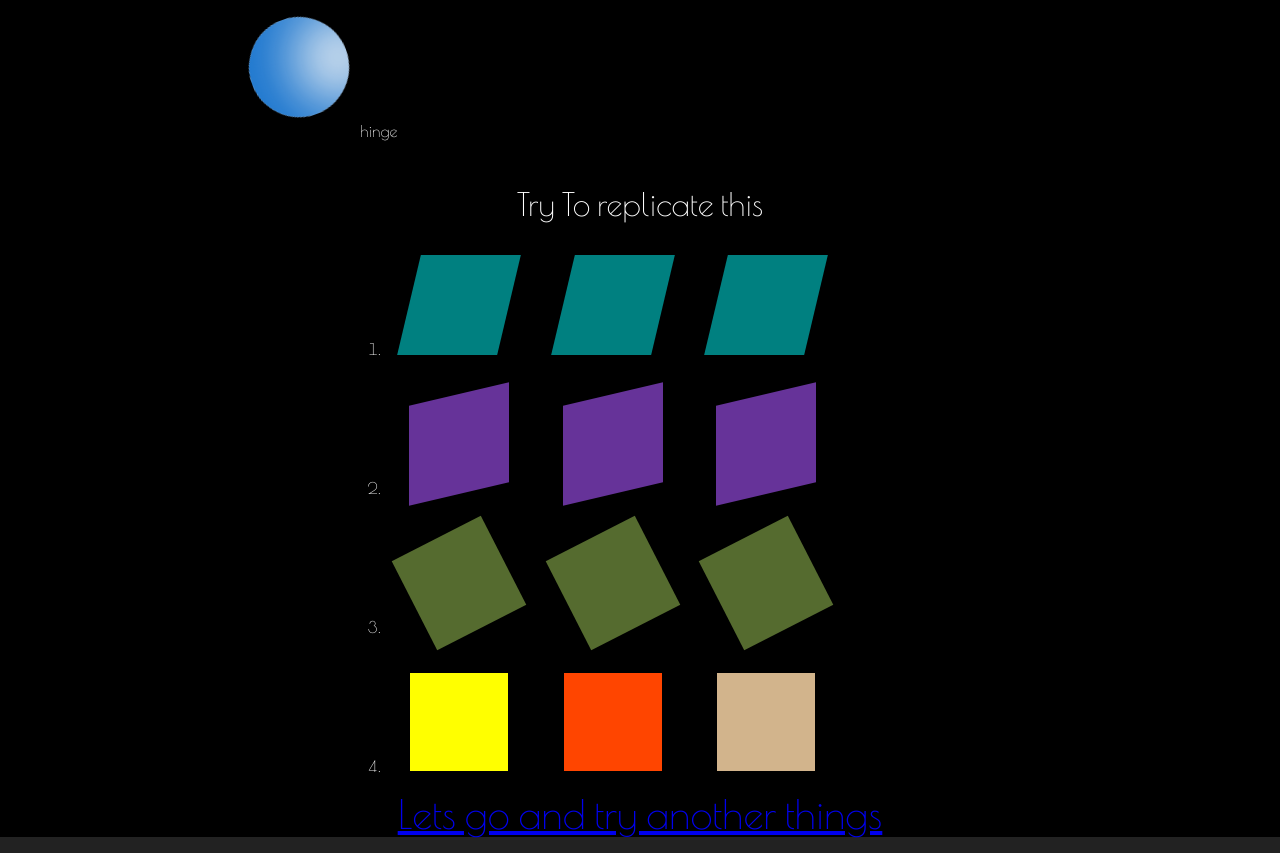
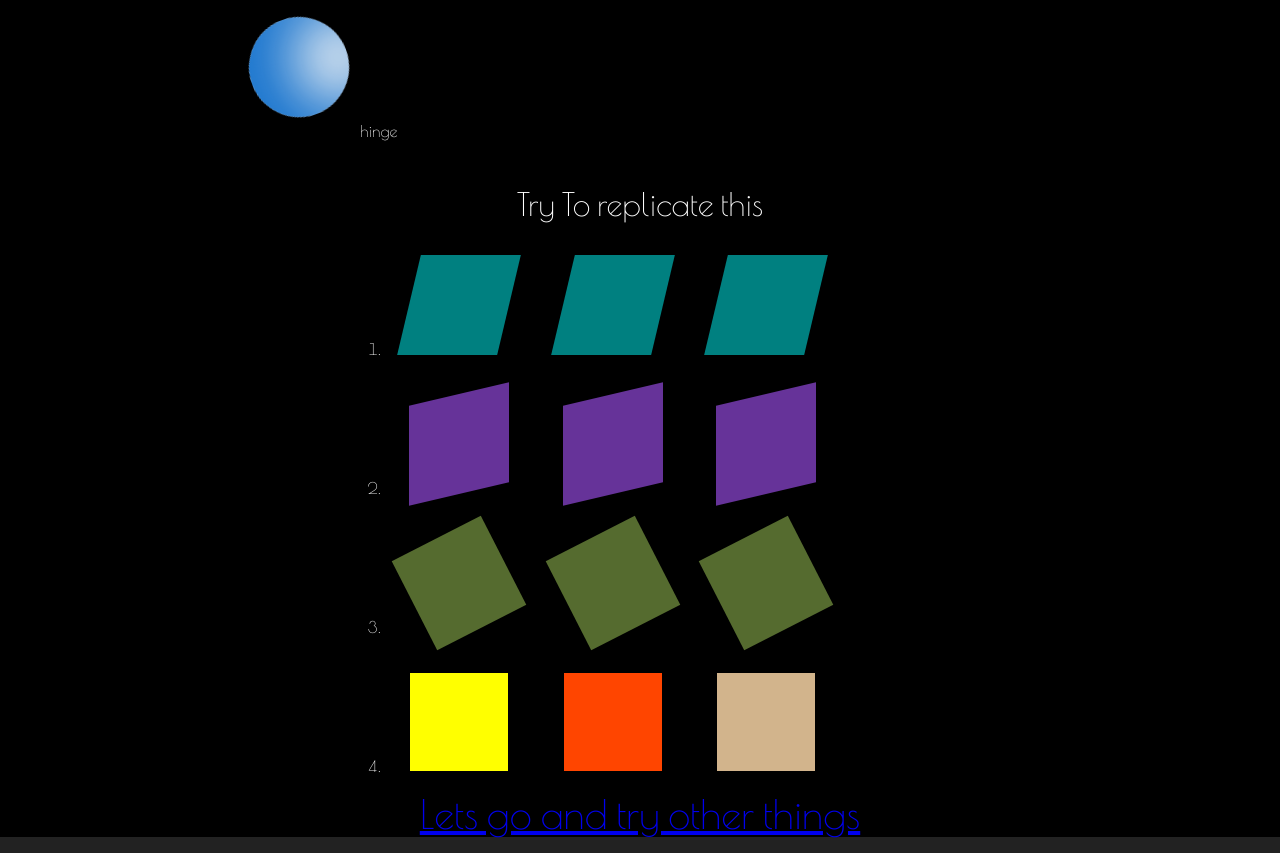
Before and after one commit to rakshithamathew/css5, a plain HTML site: page index.html in a window 1280 px wide. Shown: the part 2631-3484 px from the top of the page. Drawn offline with nearby package versions, Linux system fonts and the light colour scheme.

Commit message:
Update index.html

```diff
--- a/index.html
+++ b/index.html
@@ -192,7 +192,7 @@
     </ol>
     <a href="./hover.html">
       <p style="text-align: center; font-size: 40px">
-        Lets go and try another things
+        Lets go and try other things
       </p></a
     >
   </body>
```
